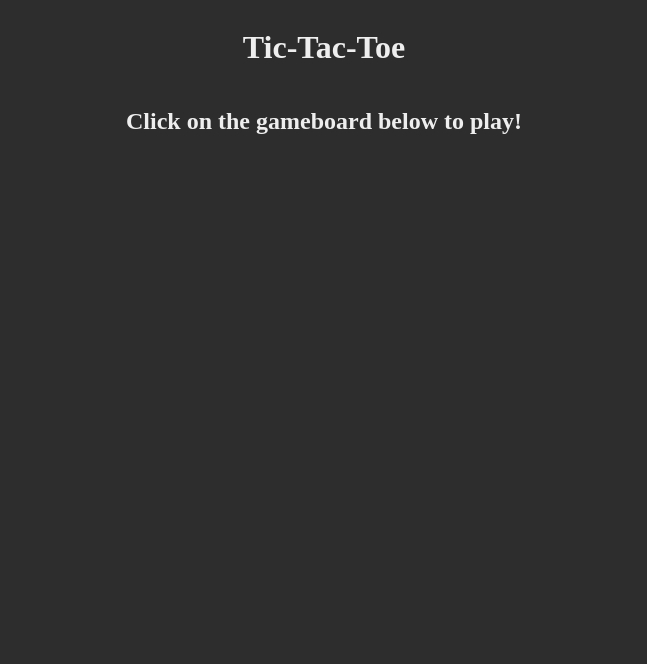
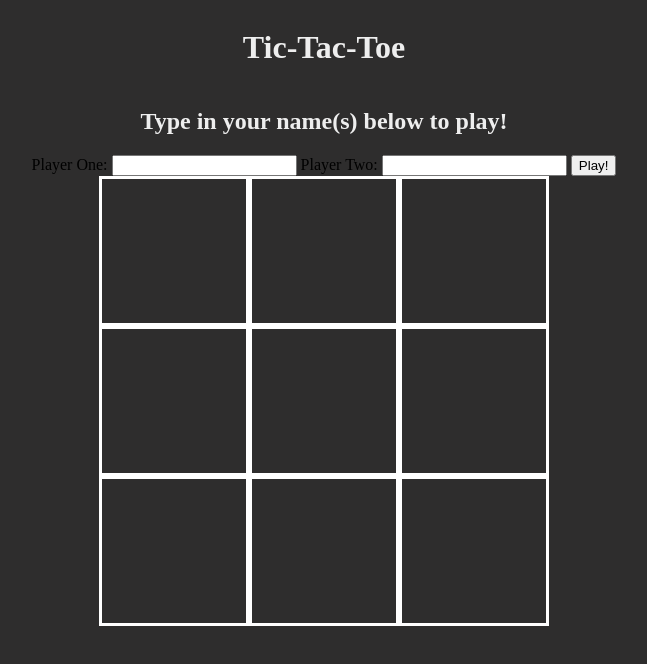
Before and after one commit to BryantMeskill/TicTacToe, a plain HTML site: page index.html in a window 1280 px wide. Shown: the whole page, without its empty margins (316-963 px from the left). Drawn offline with Linux system fonts and the light colour scheme.

Commit message:
Grid defaults to hidden.

```diff
--- a/index.html
+++ b/index.html
@@ -10,9 +10,16 @@
   <body>
     <div class="header">
       <h1 class="title">Tic-Tac-Toe</h1>
-      <h2 class="subtitle">Click on the gameboard below to play!</h2>
+      <h2 class="subtitle">Type in your name(s) below to play!</h2>
     </div>
-    <div class="grid"></div>
+    <div class="player-info">
+      <label for="name">Player One:</label>
+      <input type="text" name="name" class="name player-one" />
+      <label for="name2">Player Two:</label>
+      <input type="text" name="name-two" class="name player-two" />
+      <button class="info-button">Play!</button>
+    </div>
+    <div class="grid hidden"></div>
     <script src="./scriptTic.js"></script>
   </body>
 </html>
```
